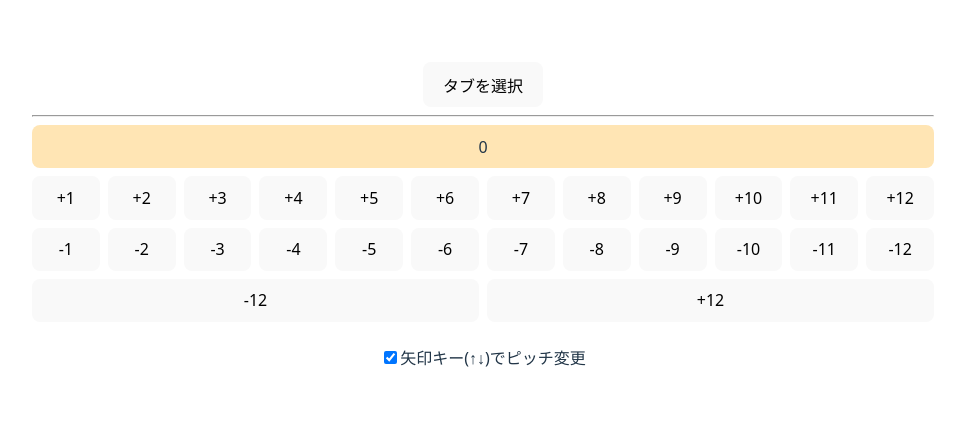
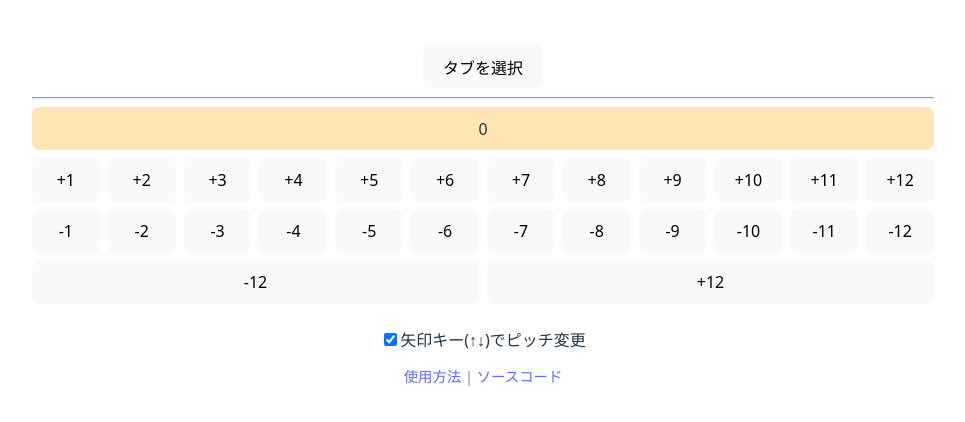
Before and after one commit to int2xx9/pitchchanger, a React (Vite) app: page / in a window 1280 px wide. Shown: the part 184-606 px from the top of the page, without its empty margins (157-1122 px from the left). Built offline with nearby package versions, Linux system fonts and the light colour scheme.

Commit message:
add usage links to the app

```diff
--- a/src/App.tsx
+++ b/src/App.tsx
@@ -97,6 +97,9 @@ function App() {
         <input type="checkbox" checked={arrowKeyEnabled} onChange={(e) => setArrowKeyEnabled(e.target.checked)} />
         矢印キー(↑↓)でピッチ変更
       </label>
+      <div style={{ marginTop: '1em', fontSize: '0.9em', color: '#888' }}>
+        <a href="https://github.com/int2xx9/pitchchanger/wiki/Usage">使用方法</a>&nbsp;|&nbsp;<a href="https://github.com/int2xx9/pitchchanger">ソースコード</a>
+      </div>
     </>
   )
 }
```
